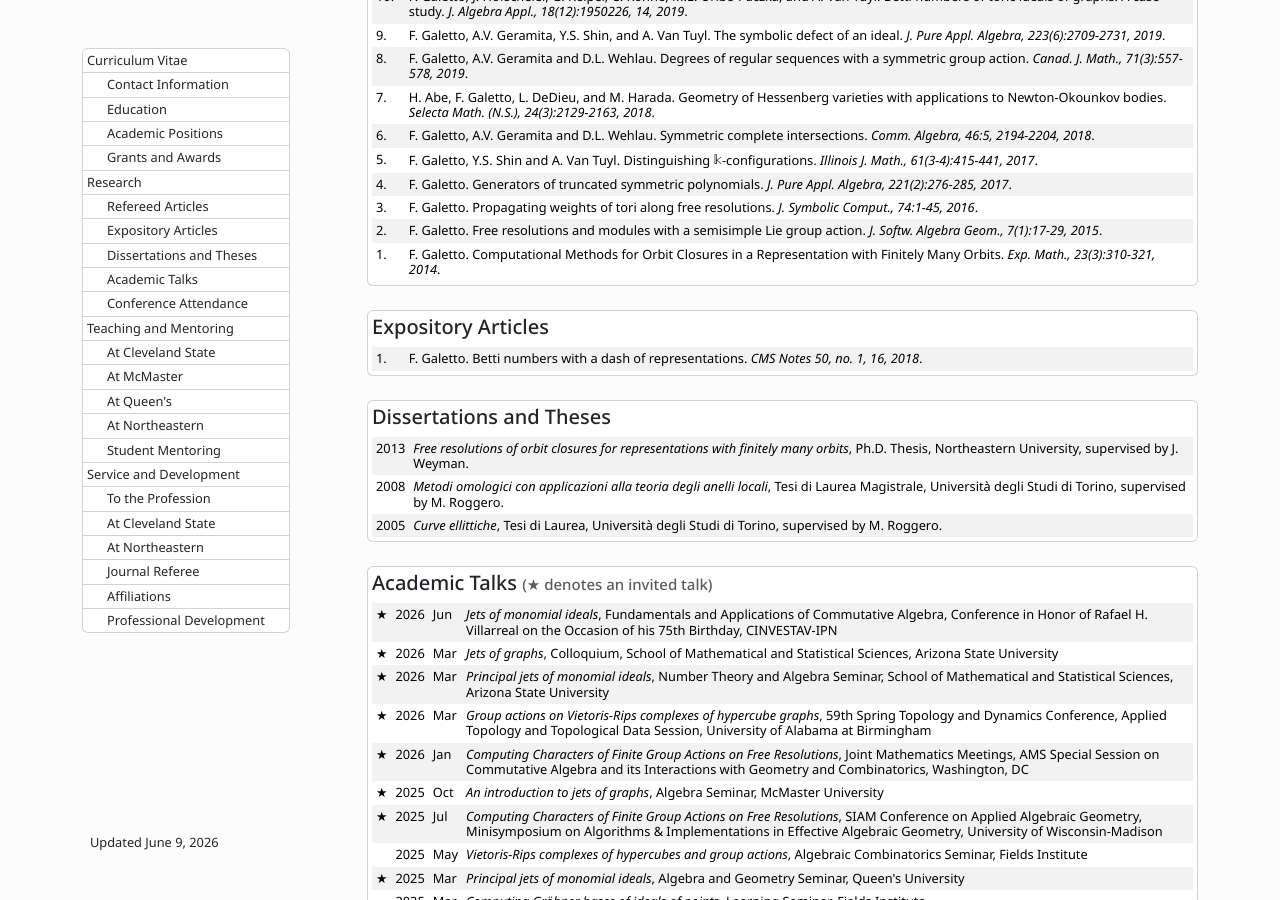
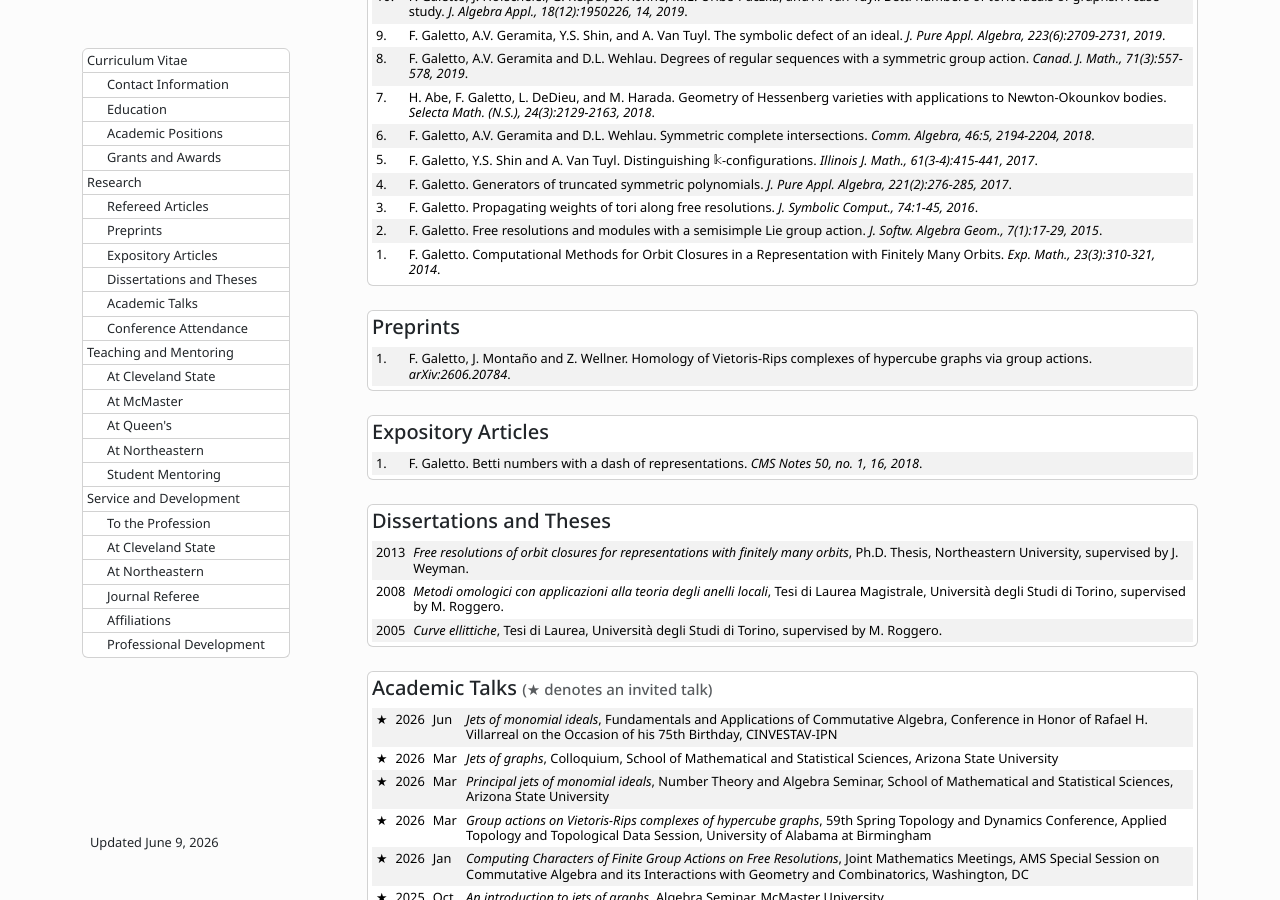
Before and after one commit to galettof/galettof.github.io, a Jekyll site: the page built from cv/index.html, in a window 1280 px wide and 900 px high, scrolled down 1457 px. Built offline with Jekyll 4.4.1, drawn with Linux system fonts in a browser that asks for light colours; formulas are drawn with MathJax 3.

Commit message:
reactivated preprints in cv

```diff
--- a/cv/index.html
+++ b/cv/index.html
@@ -39,9 +39,7 @@
 	      <a href="#grants" class="list-group-item list-group-item-action p-1 px-4 cv-menu-item">Grants and Awards</a>
               <a href="#research" class="list-group-item list-group-item-action p-1 cv-menu-item">Research</a>
 	      <a href="#refereed" class="list-group-item list-group-item-action p-1 px-4 cv-menu-item">Refereed Articles</a>
-	      <!--
-		  <a href="#preprints" class="list-group-item list-group-item-action p-1 px-4 cv-menu-item">Preprints</a>
-		  -->
+	      <a href="#preprints" class="list-group-item list-group-item-action p-1 px-4 cv-menu-item">Preprints</a>
 	      <a href="#expository" class="list-group-item list-group-item-action p-1 px-4 cv-menu-item">Expository Articles</a>
 	      <a href="#dissertation" class="list-group-item list-group-item-action p-1 px-4 cv-menu-item">Dissertations and Theses</a>
 	      <a href="#talks" class="list-group-item list-group-item-action p-1 px-4 cv-menu-item">Academic Talks</a>
```
Also changed, not shown: other parts of cv/index.html (+0 -3 lines).
